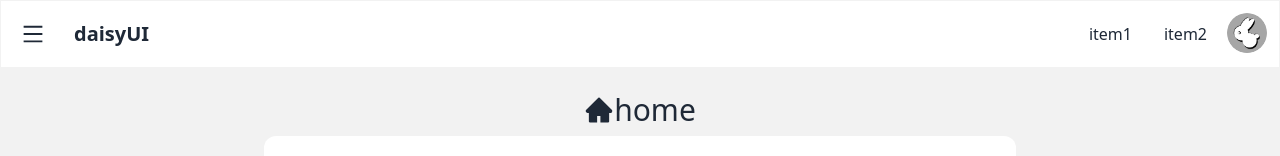
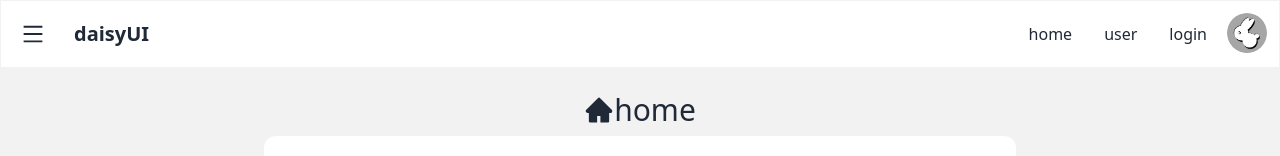
Before and after one commit to torippy1024/connpass-hot-event, a React (Vite) app: page / in a window 1280 px wide. Shown: the top 156 px of the page. Built offline with nearby package versions, Linux system fonts and the light colour scheme; no server answers.

Commit message:
headerとdrawerにコンテンツ追加

```diff
--- a/src/components/layouts/DrawerContents.tsx
+++ b/src/components/layouts/DrawerContents.tsx
@@ -1,10 +1,25 @@
+import {Link} from 'react-router-dom';
+
 const DrawerContents = () => {
-  const items = ['item1', 'item2'];
+  const items = [
+    {
+      text: 'home',
+      to: '/',
+    },
+    {
+      text: 'user',
+      to: '/users/123',
+    },
+    {
+      text: 'login',
+      to: '/auth/login',
+    },
+  ];
   return (
     <ul className='menu p-4 w-80 bg-base-100'>
       {items.map((item, index) => (
         <li key={index}>
-          <a>{item}</a>
+          <Link to={item.to}>{item.text}</Link>
         </li>
       ))}
     </ul>
--- a/src/components/layouts/HeaderContents.tsx
+++ b/src/components/layouts/HeaderContents.tsx
@@ -1,10 +1,25 @@
+import {Link} from 'react-router-dom';
+
 const HeaderContents = () => {
-  const items = ['item1', 'item2'];
+  const items = [
+    {
+      text: 'home',
+      to: '/',
+    },
+    {
+      text: 'user',
+      to: '/users/123',
+    },
+    {
+      text: 'login',
+      to: '/auth/login',
+    },
+  ];
   return (
     <ul className='menu menu-horizontal'>
       {items.map((item, index) => (
         <li key={index}>
-          <a>{item}</a>
+          <Link to={item.to}>{item.text}</Link>
         </li>
       ))}
     </ul>
```
